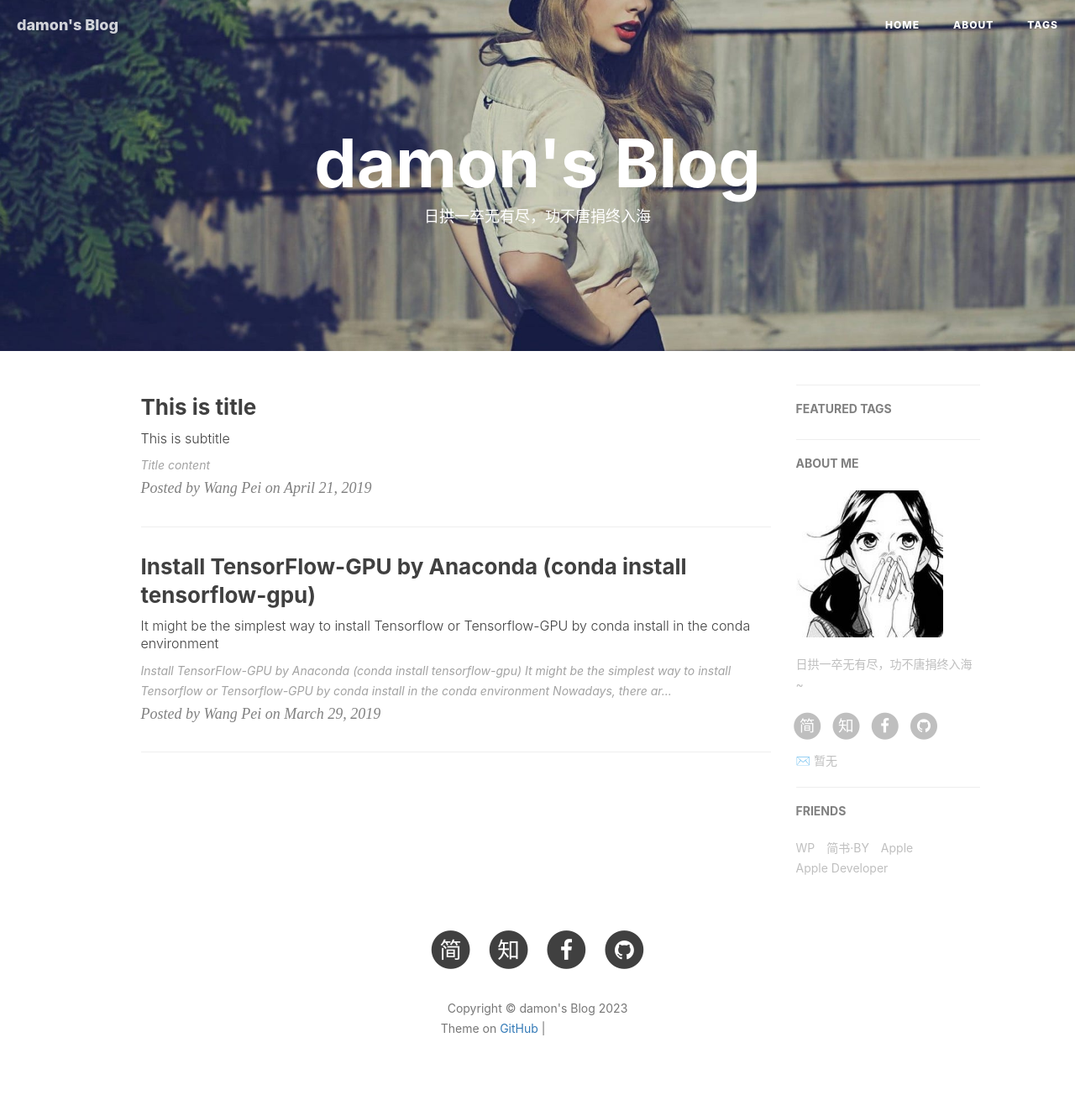
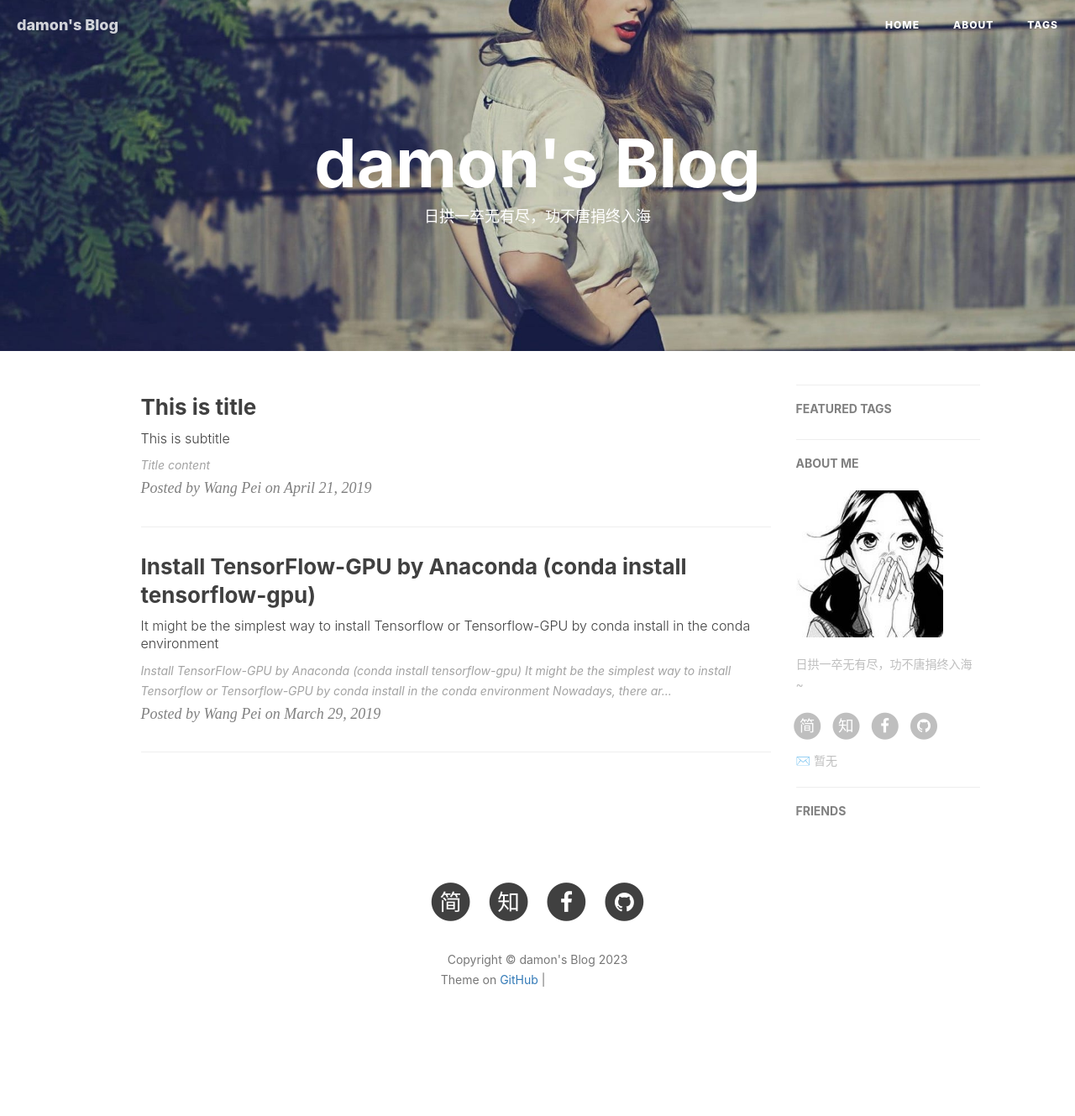
Before and after one commit to damon-liush/damon-liush.github.io, a Jekyll site: the page built from index.html, in a window 1280 px wide. Shown: the whole page at 84% size. Built offline with Jekyll 4.4.1, drawn with Linux system fonts in a browser that asks for light colours; nearby versions of some CDN libraries; the list of posts is cut into pages by our own code; comment, search, counter and statistics services are not loaded; after the commit the page ends 1271 px from its top, so only the background shows below that; part of the change alters nothing that is shown; grey boxes are pictures that could not be loaded.

Commit message:
Update _config.yml

```diff
--- a/_config.yml
+++ b/_config.yml
@@ -95,17 +95,17 @@ service-worker: true
 
 # Friends
 friends: [
-    {
-        title: "WP",
-        href: "https://wangpei.ink"
-    },{
-        title: "简书·BY",
-        href: "http://www.jianshu.com/u/e71990ada2fd"
-    },{
-        title: "Apple",
-        href: "https://apple.com"
-    },{
-        title: "Apple Developer",
-        href: "https://developer.apple.com/"
-    }
+   # {
+  #      title: "WP",
+   #     href: "https://wangpei.ink"
+   # },{
+    #    title: "简书·BY",
+    #    href: "http://www.jianshu.com/u/e71990ada2fd"
+   # },{
+    #    title: "Apple",
+     #   href: "https://apple.com"
+    #},{
+    #    title: "Apple Developer",
+    #    href: "https://developer.apple.com/"
+    #}
 ]
```
